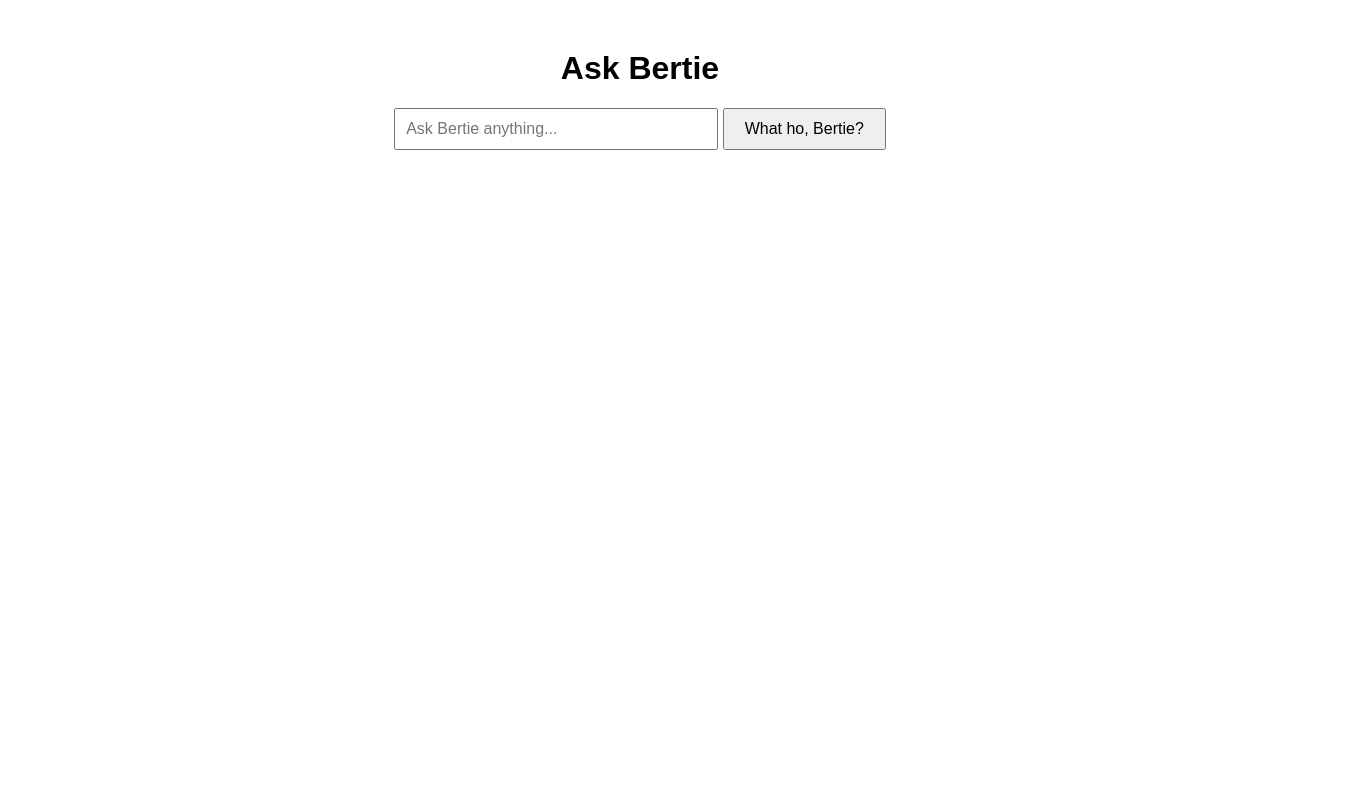
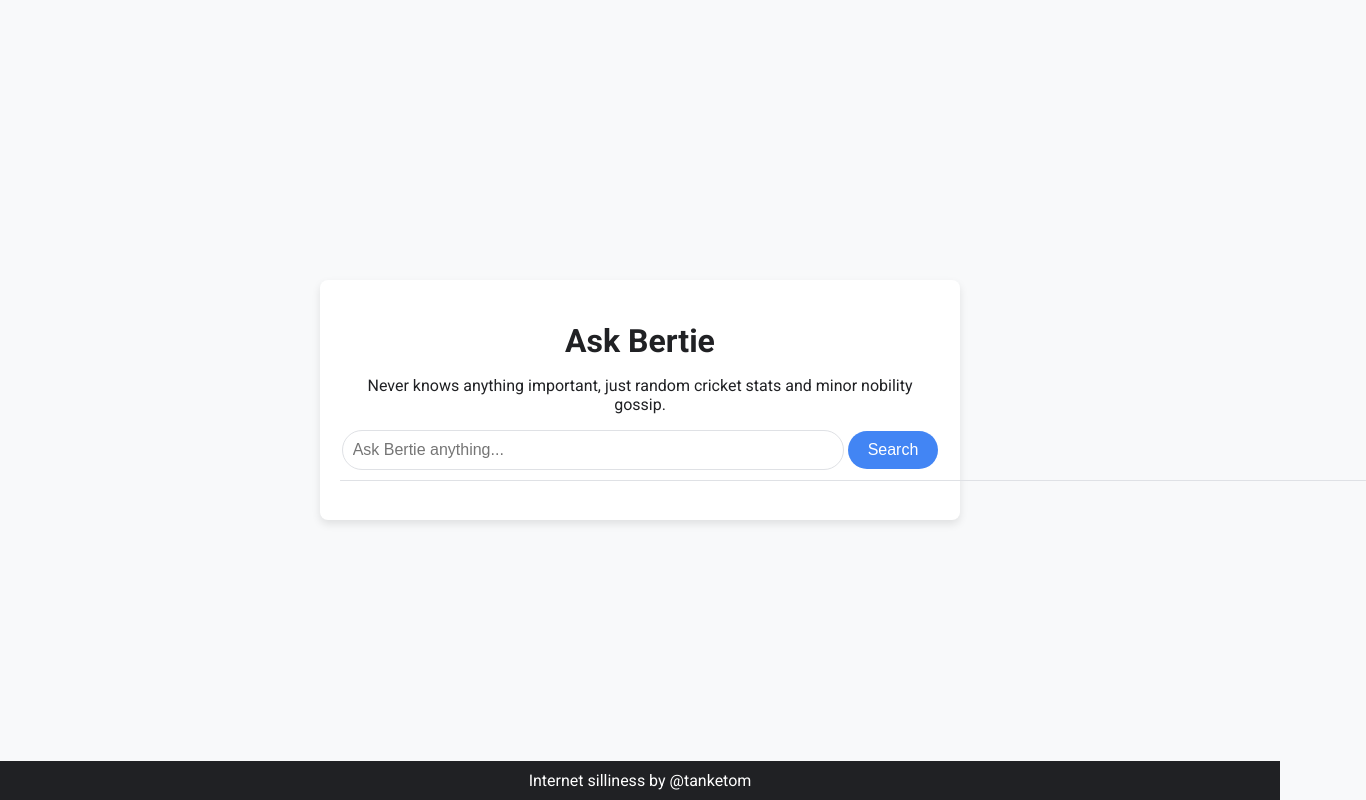
Before and after one commit to tanketom/askbertie, a plain HTML site: page index.html in a window 1280 px wide. Shown: the whole page, 1366 px wide, since content can reach past the window. Drawn offline with Linux system fonts and the light colour scheme.

Commit message:
style adn suggest

```diff
--- a/index.html
+++ b/index.html
@@ -5,13 +5,18 @@
     <meta name="viewport" content="width=device-width, initial-scale=1.0">
     <title>Ask Bertie</title>
     <link rel="stylesheet" href="styles.css">
+    <link href="https://fonts.googleapis.com/css2?family=Roboto:wght@400;700&display=swap" rel="stylesheet">
 </head>
 <body>
-    <h1>Ask Bertie</h1>
-    <input type="text" class="search-box" id="searchInput" placeholder="Ask Bertie anything...">
-    <button class="search-button" onclick="showResults()">What ho, Bertie?</button>
-    <div class="results" id="results"></div>
-
+    <div class="container">
+        <h1>Ask Bertie</h1>
+        <p>Never knows anything important, just random cricket stats and minor nobility gossip.</p>
+        <input type="text" class="search-box" id="searchInput" placeholder="Ask Bertie anything..." oninput="showSuggestions()">
+        <div class="autocomplete-suggestions" id="autocompleteSuggestions"></div>
+        <button class="search-button" onclick="showResults()">Search</button>
+        <div class="results" id="results"></div>
+    </div>
+    <footer>Internet silliness by @tanketom</footer>
     <script src="script.js"></script>
 </body>
 </html>
--- a/script.js
+++ b/script.js
@@ -1,3 +1,34 @@
+const suggestions = [
+    "What is the longest cricket match?",
+    "Tell me about Lord Bertie",
+    "Fun cricket facts",
+    "Gossip about minor nobility",
+    "Who is Lady Agatha?",
+    "Cricket ball speed",
+    "Highest individual score in Test match",
+    "Lord Bertie's favorite tea",
+    "Lady Agatha's latest hat",
+    "Sir Reginald's cat"
+];
+
+function showSuggestions() {
+    const input = document.getElementById('searchInput').value.toLowerCase();
+    const suggestionsDiv = document.getElementById('autocompleteSuggestions');
+    suggestionsDiv.innerHTML = '';
+    if (input) {
+        const filteredSuggestions = suggestions.filter(suggestion => suggestion.toLowerCase().includes(input));
+        filteredSuggestions.forEach(suggestion => {
+            const suggestionDiv = document.createElement('div');
+            suggestionDiv.textContent = suggestion;
+            suggestionDiv.onclick = () => {
+                document.getElementById('searchInput').value = suggestion;
+                suggestionsDiv.innerHTML = '';
+            };
+            suggestionsDiv.appendChild(suggestionDiv);
+        });
+    }
+}
+
 function showResults() {
     const query = document.getElementById('searchInput').value;
     const resultsDiv = document.getElementById('results');
--- a/styles.css
+++ b/styles.css
@@ -1,18 +1,87 @@
 body {
-    font-family: Arial, sans-serif;
+    font-family: 'Roboto', sans-serif;
+    background-color: #f8f9fa;
+    color: #202124;
     text-align: center;
-    margin-top: 50px;
+    margin: 0;
+    padding: 0;
+    height: 100vh;
+    display: flex;
+    flex-direction: column;
+    justify-content: center;
+    align-items: center;
 }
+
+.container {
+    background: #fff;
+    padding: 20px;
+    border-radius: 8px;
+    box-shadow: 0 4px 8px rgba(0, 0, 0, 0.1);
+    width: 80%;
+    max-width: 600px;
+}
+
+h1 {
+    font-size: 2em;
+    margin-bottom: 10px;
+}
+
 .search-box {
-    width: 300px;
+    width: 80%;
     padding: 10px;
     font-size: 16px;
+    border: 1px solid #dfe1e5;
+    border-radius: 24px;
+    margin-bottom: 10px;
 }
+
+.autocomplete-suggestions {
+    width: 80%;
+    margin: 0 auto;
+    text-align: left;
+    border: 1px solid #dfe1e5;
+    border-top: none;
+    border-radius: 0 0 24px 24px;
+    background: #fff;
+    position: absolute;
+    z-index: 1000;
+}
+
+.autocomplete-suggestions div {
+    padding: 10px;
+    cursor: pointer;
+}
+
+.autocomplete-suggestions div:hover {
+    background-color: #f1f3f4;
+}
+
 .search-button {
     padding: 10px 20px;
     font-size: 16px;
     cursor: pointer;
+    border: none;
+    border-radius: 24px;
+    background-color: #4285f4;
+    color: #fff;
 }
+
 .results {
     margin-top: 20px;
+    animation: fadeIn 1s ease-in-out;
 }
+
+@keyframes fadeIn {
+    from { opacity: 0; }
+    to { opacity: 1; }
+}
+
+footer {
+    position: fixed;
+    bottom: 0;
+    width: 100%;
+    background: #202124;
+    color: #fff;
+    padding: 10px 0;
+    text-align: center;
+}
```
